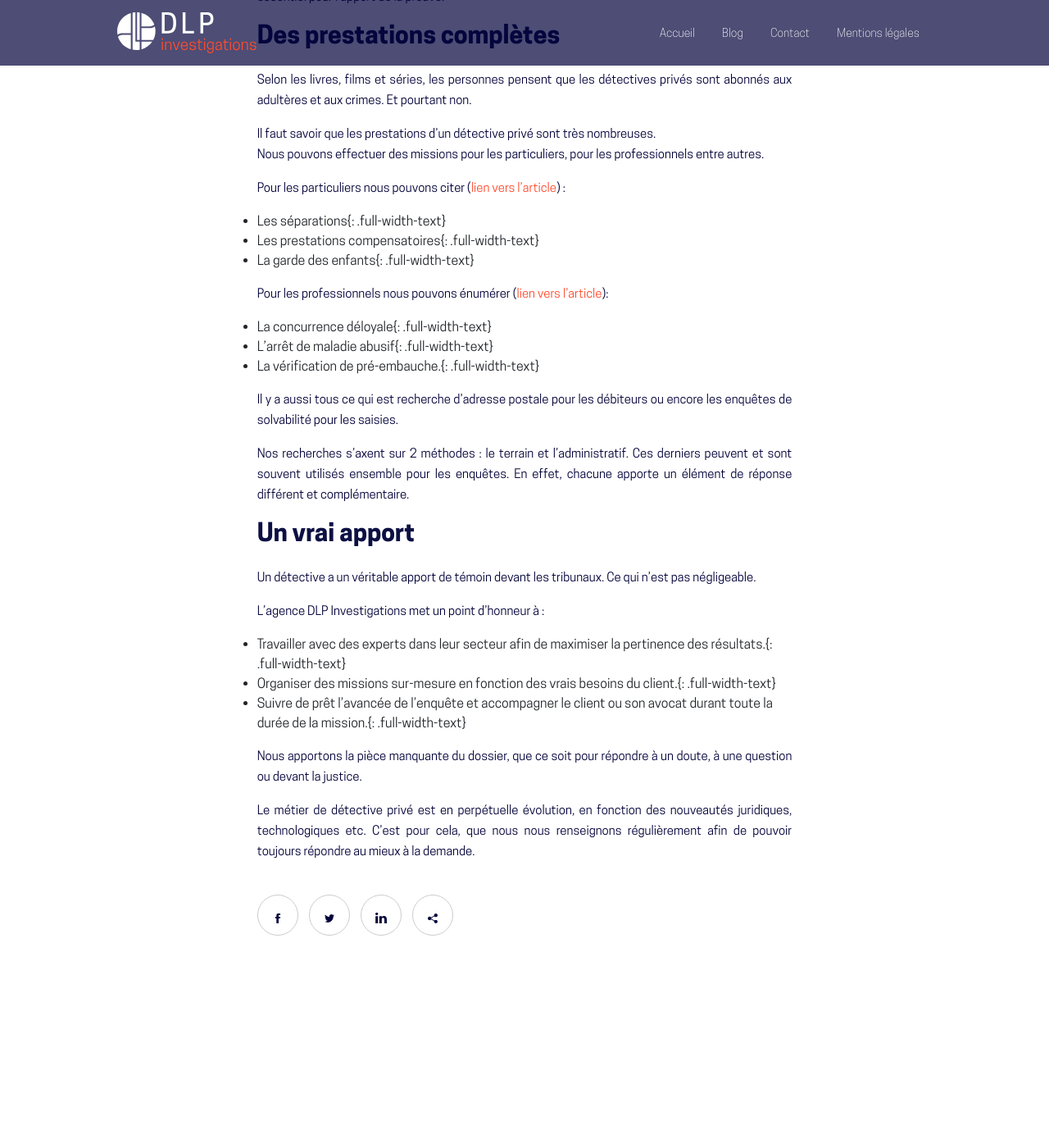
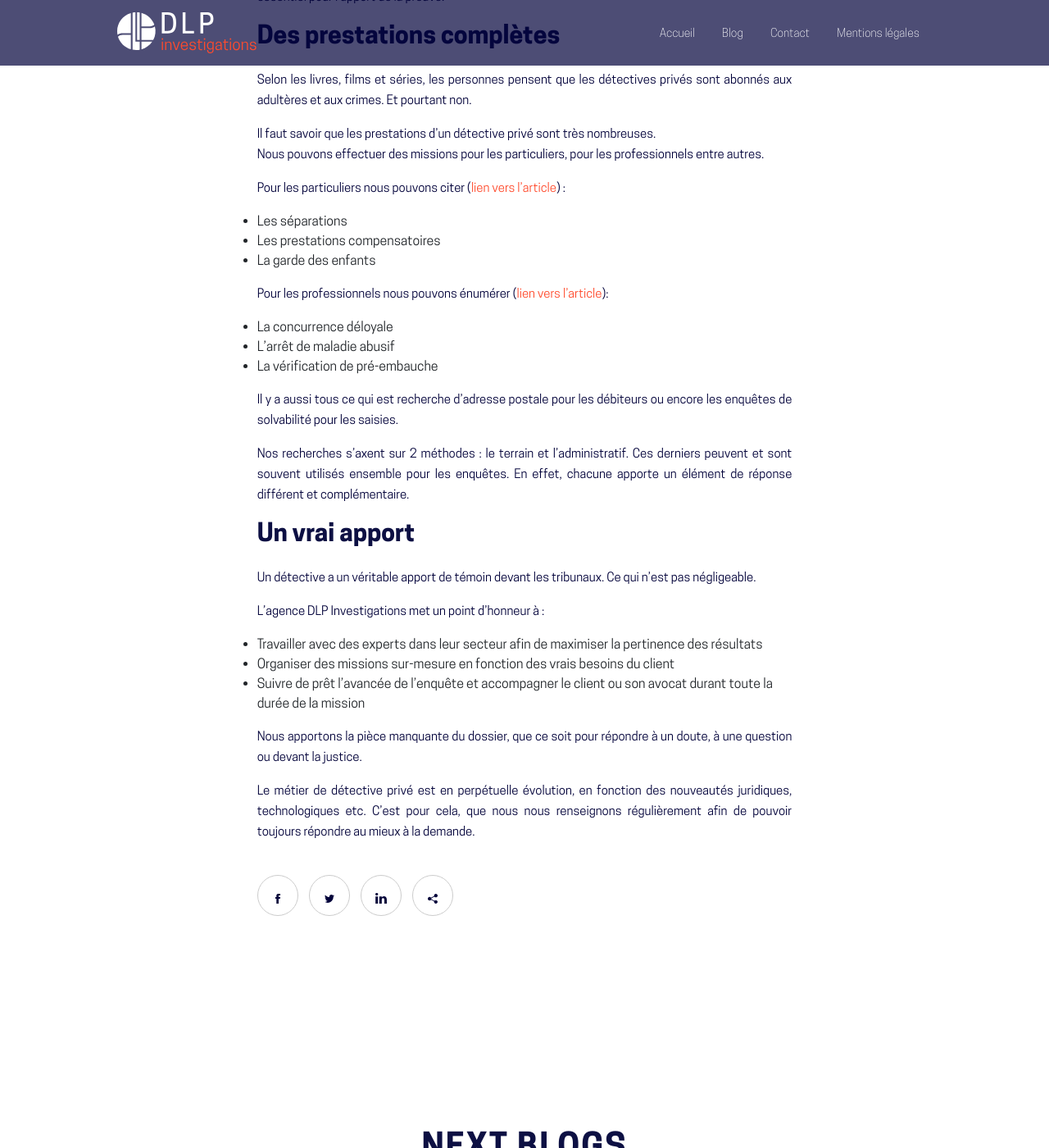
Before and after one commit to lobo-studio/dpl_investigation, a Jekyll site: the page built from _posts/2018-11-27-etre-détective-aujourdhui-cest-quoi-.md, in a window 1280 px wide and 1400 px high, scrolled down 1160 px. Shown: the whole window at 82% size. Built offline with Jekyll 4.4.1, drawn with Linux system fonts in a browser that asks for light colours; nearby versions of some CDN libraries; some of the changed lines change nothing that is shown.

Commit message:
Updated '_posts/2018-11-27-etre-d\303\251tective-aujourdhui-cest-quoi-.md' via CloudCannon

```diff
--- a/_posts/2018-11-27-etre-détective-aujourdhui-cest-quoi-.md
+++ b/_posts/2018-11-27-etre-détective-aujourdhui-cest-quoi-.md
@@ -5,86 +5,86 @@
 permalink: '/blog/:title'
 ---
 
-Le métier de détective privé fait couler beaucoup d’encre dans les films, les séries ou encore les livres. En effet, cette activité fait vibrer, rêver et plus encore. Combien de personne, plus jeune, ont voulu être détective comme Sherlock Holmes, ou Nestor Burma ?
+Le m&eacute;tier de d&eacute;tective priv&eacute; fait couler beaucoup d’encre dans les films, les s&eacute;ries ou encore les livres. En effet, cette activit&eacute; fait vibrer, r&ecirc;ver et plus encore. Combien de personne, plus jeune, ont voulu &ecirc;tre d&eacute;tective comme Sherlock Holmes, ou Nestor Burma ?
 {: .full-width-text}
 
-Cependant, c’est un réel métier en pleine évolution. Il est peu, voire mal ou pas connu du tout. Et pourtant, il peut apporter son aide à tout le monde.
+Cependant, c’est un r&eacute;el m&eacute;tier en pleine &eacute;volution. Il est peu, voire mal ou pas connu du tout. Et pourtant, il peut apporter son aide &agrave; tout le monde.
 {: .full-width-text}
 
-**Quel est le métier de détective de nos jours ?**
+**Quel est le m&eacute;tier de d&eacute;tective de nos jours ?**
 {: .full-width-text}
 
-### Une réglementation et des contrôles
+### Une r&eacute;glementation et des contr&ocirc;les
 {: .full-width-text}
 
-La profession des détectives privés est très réglementée, au contraire de la science-fiction.
+La profession des d&eacute;tectives priv&eacute;s est tr&egrave;s r&eacute;glement&eacute;e, au contraire de la science-fiction.
 {: .full-width-text}
 
-Quid d’un Sherlock Holmes qui se fait passer pour un policier ou qui rentre dans un logement privé pour une enquête ?
+Quid d’un Sherlock Holmes qui se fait passer pour un policier ou qui rentre dans un logement priv&eacute; pour une enqu&ecirc;te ?
 {: .full-width-text}
 
-Depuis 20016, pour exercer en tant que détective privé, il faut suivre une formation et obtenir le diplôme reconnu par l’Etat Français ([lien vers l’article](https://dlp-investigations.fr/diplome-et-formation/)).
+Depuis 20016, pour exercer en tant que d&eacute;tective priv&eacute;, il faut suivre une formation et obtenir le dipl&ocirc;me reconnu par l’Etat Fran&ccedil;ais ([lien vers l’article](https://dlp-investigations.fr/diplome-et-formation/)).
 {: .full-width-text}
 
-En 2012, un organe de contrôle a été créé : le CNAPS ou Conseil National des Activités Privés de Sécurité ([lien vers l’article](https://dlp-investigations.fr/le-cnaps/)). Ce dernier regroupe la sécurité privée et les agents de recherche privée ou détective privé. Il a 3 missions dont transmettre des autorisations pour les sociétés et agréments pour les dirigeants ainsi que contrôler les agences.
+En 2012, un organe de contr&ocirc;le a &eacute;t&eacute; cr&eacute;&eacute; : le CNAPS ou Conseil National des Activit&eacute;s Priv&eacute;s de S&eacute;curit&eacute; ([lien vers l’article](https://dlp-investigations.fr/le-cnaps/)). Ce dernier regroupe la s&eacute;curit&eacute; priv&eacute;e et les agents de recherche priv&eacute;e ou d&eacute;tective priv&eacute;. Il a 3 missions dont transmettre des autorisations pour les soci&eacute;t&eacute;s et agr&eacute;ments pour les dirigeants ainsi que contr&ocirc;ler les agences.
 {: .full-width-text}
 
 ![](/assets/img/csi.png)
 {: .full-width-text}
 
-Ces contrôles sont prévus pour vérifier la bonne marche des agences de détective, la conformité des agréments et des autorisations ainsi que la légalité des missions effectuées.
+Ces contr&ocirc;les sont pr&eacute;vus pour v&eacute;rifier la bonne marche des agences de d&eacute;tective, la conformit&eacute; des agr&eacute;ments et des autorisations ainsi que la l&eacute;galit&eacute; des missions effectu&eacute;es.
 {: .full-width-text}
 
-Et enfin, une réglementation pour les détectives privés est prévue dans le Titre 2 du Livre 6 du Code de la Sécurité Intérieur ([lien vers l’article](https://dlp-investigations.fr/le-code-de-deontologie/)).
+Et enfin, une r&eacute;glementation pour les d&eacute;tectives priv&eacute;s est pr&eacute;vue dans le Titre 2 du Livre 6 du Code de la S&eacute;curit&eacute; Int&eacute;rieur ([lien vers l’article](https://dlp-investigations.fr/le-code-de-deontologie/)).
 {: .full-width-text}
 
 Tous ces points nous permettent d’avoir des rapports recevable devant les tribunaux, ce qui est essentiel pour l’apport de la preuve.
 {: .full-width-text}
 
-### Des prestations complètes
+### Des prestations compl&egrave;tes
 {: .full-width-text}
 
-Selon les livres, films et séries, les personnes pensent que les détectives privés sont abonnés aux adultères et aux crimes. Et pourtant non.
+Selon les livres, films et s&eacute;ries, les personnes pensent que les d&eacute;tectives priv&eacute;s sont abonn&eacute;s aux adult&egrave;res et aux crimes. Et pourtant non.
 {: .full-width-text}
 
-Il faut savoir que les prestations d’un détective privé sont très nombreuses.<br>Nous pouvons effectuer des missions pour les particuliers, pour les professionnels entre autres.
+Il faut savoir que les prestations d’un d&eacute;tective priv&eacute; sont tr&egrave;s nombreuses.<br>Nous pouvons effectuer des missions pour les particuliers, pour les professionnels entre autres.
 {: .full-width-text}
 
 Pour les particuliers nous pouvons citer ([lien vers l’article](https://dlp-investigations.fr/blog/notre-p%C3%B4le-particulier)) :
 {: .full-width-text}
 
-* Les séparations{: .full-width-text}
-* Les prestations compensatoires{: .full-width-text}
-* La garde des enfants{: .full-width-text}
+* Les s&eacute;parations
+* Les prestations compensatoires
+* La garde des enfants
 
-Pour les professionnels nous pouvons énumérer ([lien vers l’article](https://dlp-investigations.fr/blog/notre-p%C3%B4le-professionnel)):
+Pour les professionnels nous pouvons &eacute;num&eacute;rer ([lien vers l’article](https://dlp-investigations.fr/blog/notre-p%C3%B4le-professionnel)):
 {: .full-width-text}
 
-* La concurrence déloyale{: .full-width-text}
-* L’arrêt de maladie abusif{: .full-width-text}
-* La vérification de pré-embauche.{: .full-width-text}
+* La concurrence d&eacute;loyale
+* L’arr&ecirc;t de maladie abusif
+* La v&eacute;rification de pr&eacute;-embauche
 
-Il y a aussi tous ce qui est recherche d’adresse postale pour les débiteurs ou encore les enquêtes de solvabilité pour les saisies.
+Il y a aussi tous ce qui est recherche d’adresse postale pour les d&eacute;biteurs ou encore les enqu&ecirc;tes de solvabilit&eacute; pour les saisies.
 {: .full-width-text}
 
-Nos recherches s’axent sur 2 méthodes : le terrain et l’administratif. Ces derniers peuvent et sont souvent utilisés ensemble pour les enquêtes. En effet, chacune apporte un élément de réponse différent et complémentaire.
+Nos recherches s’axent sur 2 m&eacute;thodes : le terrain et l’administratif. Ces derniers peuvent et sont souvent utilis&eacute;s ensemble pour les enqu&ecirc;tes. En effet, chacune apporte un &eacute;l&eacute;ment de r&eacute;ponse diff&eacute;rent et compl&eacute;mentaire.
 {: .full-width-text}
 
 ### Un vrai apport
 {: .full-width-text}
 
-Un détective a un véritable apport de témoin devant les tribunaux. Ce qui n’est pas négligeable.
+Un d&eacute;tective a un v&eacute;ritable apport de t&eacute;moin devant les tribunaux. Ce qui n’est pas n&eacute;gligeable.
 {: .full-width-text}
 
-L’agence DLP Investigations met un point d’honneur à :
+L’agence DLP Investigations met un point d’honneur &agrave; :
 {: .full-width-text}
 
-* Travailler avec des experts dans leur secteur afin de maximiser la pertinence des résultats.{: .full-width-text}
-* Organiser des missions sur-mesure en fonction des vrais besoins du client.{: .full-width-text}
-* Suivre de prêt l’avancée de l’enquête et accompagner le client ou son avocat durant toute la durée de la mission.{: .full-width-text}
+* Travailler avec des experts dans leur secteur afin de maximiser la pertinence des r&eacute;sultats
+* Organiser des missions sur-mesure en fonction des vrais besoins du client
+* Suivre de pr&ecirc;t l’avanc&eacute;e de l’enqu&ecirc;te et accompagner le client ou son avocat durant toute la dur&eacute;e de la mission
 
-Nous apportons la pièce manquante du dossier, que ce soit pour répondre à un doute, à une question ou devant la justice.
+Nous apportons la pi&egrave;ce manquante du dossier, que ce soit pour r&eacute;pondre &agrave; un doute, &agrave; une question ou devant la justice.
 {: .full-width-text}
 
-Le métier de détective privé est en perpétuelle évolution, en fonction des nouveautés juridiques, technologiques etc. C’est pour cela, que nous nous renseignons régulièrement afin de pouvoir toujours répondre au mieux à la demande.
+Le m&eacute;tier de d&eacute;tective priv&eacute; est en perp&eacute;tuelle &eacute;volution, en fonction des nouveaut&eacute;s juridiques, technologiques etc. C’est pour cela, que nous nous renseignons r&eacute;guli&egrave;rement afin de pouvoir toujours r&eacute;pondre au mieux &agrave; la demande.
 {: .full-width-text}
```
